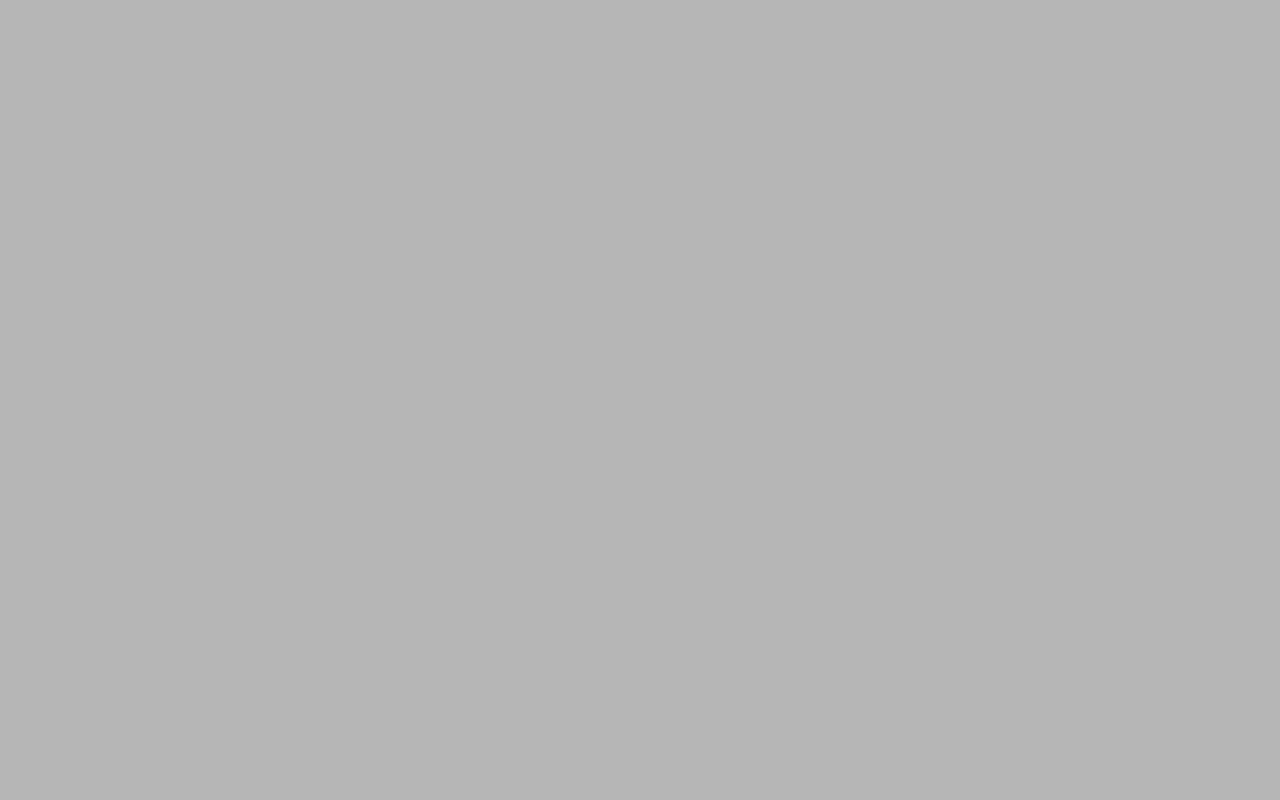
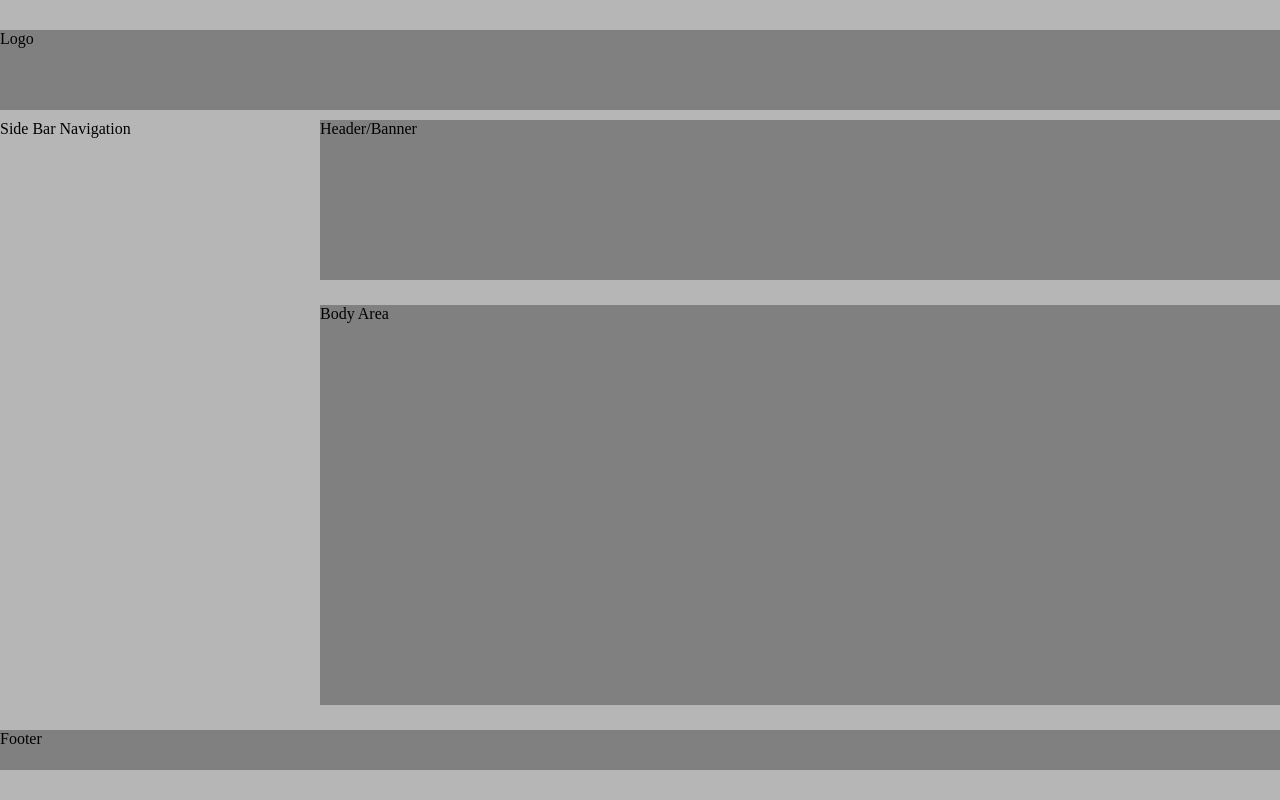
Before and after one commit to GDES-Web/battle-readiness-kaylynqn, a plain HTML site: page index.html in a window 1280 px wide. Drawn offline with Linux system fonts and the light colour scheme.

Commit message:
'Tis Done

```diff
--- a/base.css
+++ b/base.css
@@ -1,4 +1,45 @@
 body {
     background-color: rgb(182, 182, 182);
     max-width: 1280px;
+    margin: auto;
 }
+
+article {
+    display: flex;
+    flex-wrap: wrap;
+    margin-top: 30px;
+    margin-bottom: 30px;
+}
+
+.logo {
+    background-color: grey;
+    width: 1280px;
+    height: 10vh;
+    margin-bottom: 10px;
+}
+
+nav {
+   height: 70vh;
+   width: 300px;
+   margin-right: 20px;
+}
+
+header {
+    background-color: grey;
+    width: 960px;
+    height: 20vh;
+}
+
+.bodyarea {
+    background-color: gray;
+    width: 960px;
+    height: 50vh;
+    margin: 25px 0px;
+}
+
+
+footer {
+    background-color: grey;
+    width: 1280px;
+    height: 5vh;
+}
--- a/index.html
+++ b/index.html
@@ -9,5 +9,33 @@
 </head>
 <body>
 
+  <article>
+
+
+    <section class="logo">
+      Logo
+    </section>
+
+    <nav>
+      Side Bar Navigation
+   </nav>
+
+<section class="mainbody">
+    <header>
+      Header/Banner
+    </header>
+
+    <section class="bodyarea">
+      Body Area
+    </section>
+</section>
+
+    <footer>
+      Footer
+    </footer>
+
+
+  </article>
+
 </body>
 </html>
```
